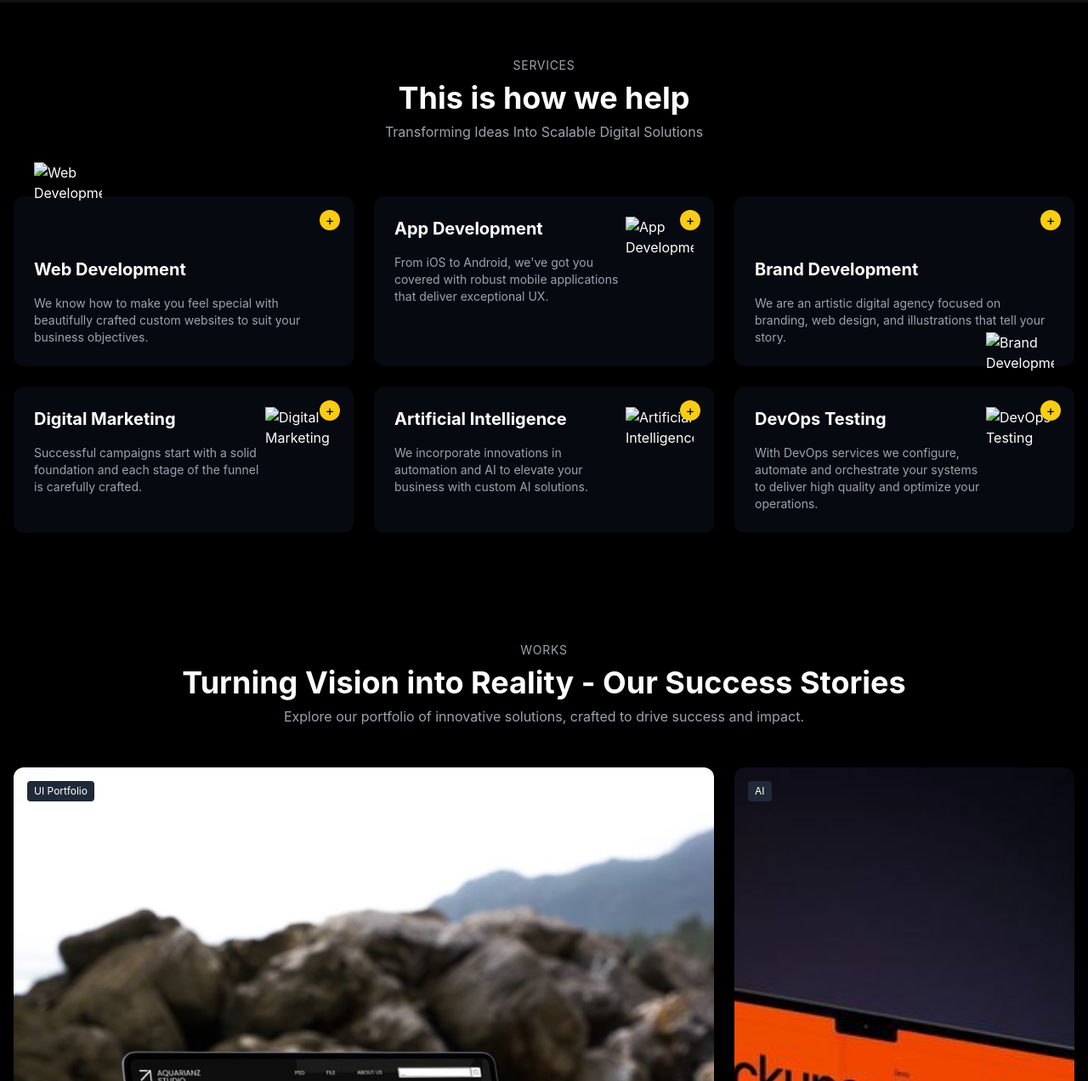
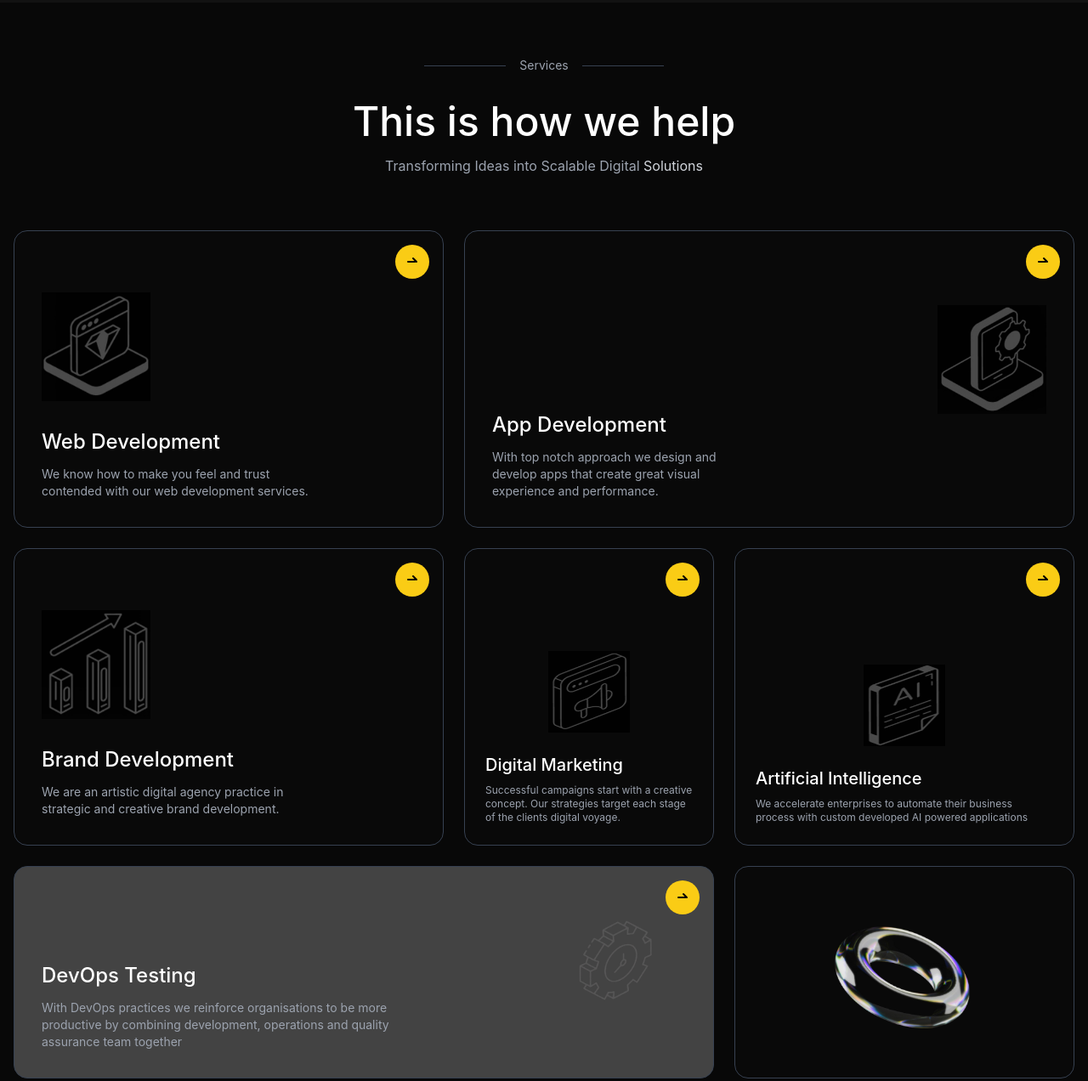
Before and after one commit to FasaluRahmanP/CodeFace, a plain HTML site: page index.html in a window 1280 px wide. Shown: the part 1097-2369 px from the top of the page at 85% size. Drawn offline with nearby package versions, Linux system fonts and the light colour scheme.

Commit message:
Want to Align

```diff
--- a/index.html
+++ b/index.html
@@ -7,14 +7,16 @@
     <title>Tech Company</title>
     <script src="https://cdn.tailwindcss.com"></script>
     <link href="https://cdnjs.cloudflare.com/ajax/libs/font-awesome/6.0.0/css/all.min.css" rel="stylesheet">
-    <link rel="stylesheet" href="style.css"></link>
+    <link rel="stylesheet" href="style.css">
+    </link>
 </head>
 
 <body class="text-white">
     <nav class="flex justify-center items-center p-4 px-8 bg-black bg-opacity-60 fixed w-full z-50">
         <div class="flex items-center justify-between w-full max-w-6xl relative">
 
-            <div class="absolute left-1/2 transform -translate-x-1/2 hidden md:flex space-x-6 border border-gray-900 rounded-full px-4 py-1">
+            <div
+                class="absolute left-1/2 transform -translate-x-1/2 hidden md:flex space-x-6 border border-gray-900 rounded-full px-4 py-1">
                 <a href="#" class="text-white-400 flex items-center">
                     <span class="mr-1">•</span> Home
                 </a>
@@ -53,7 +55,6 @@
             </button>
         </div>
 
-        <!-- Partner logos -->
         <div class="mt-20 mb-10">
             <div class="flex flex-wrap justify-center items-center gap-8 opacity-60">
                 <img src="./assets/webflow.png" alt="Webflow" class="h-8" />
@@ -75,11 +76,10 @@
                     <div class="text-sm font-light text-gray-400 mb-2">Successful Projects</div>
                     <div class="flex items-baseline">
                         <span class="text-8xl font-bold">120</span>
-                        <span class="text-4xl font-bold text-gray-500 ml-2">+</span>
+                        <span class="text-7xl font-bold text-gray-500 ml-2">+</span>
                     </div>
                 </div>
 
-                <!-- Stats Card 2 -->
                 <div class="bg-gray-900 bg-opacity-50 p-6 rounded-xl w-64 flex items-center">
                     <div>
                         <div class="flex -space-x-2 mb-2">
@@ -96,7 +96,6 @@
                     </div>
                 </div>
 
-                <!-- Stats Card 3 -->
                 <div class="bg-gray-900 bg-opacity-50 p-6 rounded-xl w-64">
                     <div class="text-sm font-light text-gray-400 mb-2">Happy Clients</div>
                     <div class="flex items-baseline">
@@ -108,191 +107,200 @@
         </div>
     </section>
 
-    <!-- Services Section -->
-    <section class="py-16 bg-black">
+    <section class="py-16">
         <div class="container mx-auto px-4">
-            <div class="text-center mb-8">
-                <p class="text-sm text-gray-400 uppercase tracking-wider">Services</p>
-                <h2 class="text-4xl font-bold mt-2">This is how we help</h2>
-                <p class="text-gray-400 mt-2">Transforming Ideas Into Scalable Digital Solutions</p>
+            <div class="flex justify-center items-center mb-8">
+                <div class="h-px w-24 bg-gray-700"></div>
+                <span class="mx-4 text-gray-400 text-sm">Services</span>
+                <div class="h-px w-24 bg-gray-700"></div>
             </div>
 
-            <div class="grid grid-cols-1 md:grid-cols-2 lg:grid-cols-3 gap-6 mt-16">
-                <!-- Service Card 1 -->
-                <div class="bg-gray-900 bg-opacity-40 p-6 rounded-xl relative">
-                    <div class="absolute -top-10 left-6">
-                        <img src="/api/placeholder/80/80" alt="Web Development" class="w-20 h-20" />
-                    </div>
-                    <div class="absolute top-4 right-4">
-                        <div class="bg-yellow-400 text-black rounded-full w-6 h-6 flex items-center justify-center">+
+            <div class="text-center">
+                <h2 class="font-display text-4xl md:text-5xl font-medium mb-4">This is how we help</h2>
+                <p class="text-gray-400">Transforming Ideas into Scalable Digital <span
+                        class="text-gray-300">Solutions</span></p>
             </div>
         </div>
-                    <div class="mt-12">
-                        <h3 class="text-xl font-bold mb-4">Web Development</h3>
-                        <p class="text-gray-400 text-sm">
-                            We know how to make you feel special with beautifully crafted custom websites to suit your
-                            business objectives.
-                        </p>
+    </section>
+
+    <section class="pb-20">
+        <div class="container mx-auto px-4">
+            <div class="grid grid-cols-1 md:grid-cols-12 gap-6">
+
+                <div
+                    class="md:col-span-5 bg-[#090909] border border-gray-700 rounded-2xl p-8 relative h-[350px] flex flex-col justify-end">
+                    <div
+                        class="absolute top-4 right-4 w-10 h-10 bg-yellow-400 rounded-full flex items-center justify-center">
+                        <svg xmlns="http://www.w3.org/2000/svg" class="h-5 w-5 text-black" fill="currentColor"
+                            viewBox="0 0 20 20">
+                            <path
+                                d="M10.293 5.293a1 1 0 011.414 0l4 4a1 1 0 01-1.414 1.414L12.586 11H5a1 1 0 010-2h7.586l-2.293-2.293a1 1 0 010-1.414z" />
+                        </svg>
                     </div>
+                    <div class="mb-8">
+                        <img src="assets/img1.png" alt="Web Development" class="w-32 h-32 opacity-80">
+                    </div>
+                    <h3 class="text-2xl font-medium mb-3">Web Development</h3>
+                    <p class="text-gray-400 text-sm max-w-xs">We know how to make you feel and trust contended with our
+                        web development services.</p>
                 </div>
 
-                <!-- Service Card 2 -->
-                <div class="bg-gray-900 bg-opacity-40 p-6 rounded-xl relative">
-                    <div class="absolute top-4 right-4">
-                        <div class="bg-yellow-400 text-black rounded-full w-6 h-6 flex items-center justify-center">+
+
+                <div
+                    class="md:col-span-7 bg-[#090909] border border-gray-700  rounded-2xl p-8 relative h-[350px] flex flex-col justify-end">
+                    <div
+                        class="absolute top-4 right-4 w-10 h-10 bg-yellow-400 rounded-full flex items-center justify-center">
+                        <svg xmlns="http://www.w3.org/2000/svg" class="h-5 w-5 text-black" fill="currentColor"
+                            viewBox="0 0 20 20">
+                            <path
+                                d="M10.293 5.293a1 1 0 011.414 0l4 4a1 1 0 01-1.414 1.414L12.586 11H5a1 1 0 010-2h7.586l-2.293-2.293a1 1 0 010-1.414z" />
+                        </svg>
                     </div>
+                    <div class="absolute right-8 top-1/4">
+                        <img src="assets/img2.png" alt="App Development" class="w-32 h-32 opacity-80">
                     </div>
-                    <div class="flex justify-between">
-                        <div>
-                            <h3 class="text-xl font-bold mb-4">App Development</h3>
-                            <p class="text-gray-400 text-sm">
-                                From iOS to Android, we've got you covered with robust mobile applications that deliver
-                                exceptional UX.
-                            </p>
-                        </div>
-                        <div>
-                            <img src="/api/placeholder/80/80" alt="App Development" class="w-20 h-20" />
-                        </div>
-                    </div>
+                    <h3 class="text-2xl font-medium mb-3">App Development</h3>
+                    <p class="text-gray-400 text-sm max-w-xs">With top notch approach we design and develop apps that
+                        create great visual experience and performance.</p>
                 </div>
 
-                <!-- Service Card 3 -->
-                <div class="bg-gray-900 bg-opacity-40 p-6 rounded-xl relative">
-                    <div class="absolute top-4 right-4">
-                        <div class="bg-yellow-400 text-black rounded-full w-6 h-6 flex items-center justify-center">+
+                <div
+                    class="md:col-span-5 bg-[#090909] border border-gray-700  rounded-2xl p-8 relative h-[350px] flex flex-col justify-end">
+                    <div
+                        class="absolute top-4 right-4 w-10 h-10 bg-yellow-400 rounded-full flex items-center justify-center">
+                        <svg xmlns="http://www.w3.org/2000/svg" class="h-5 w-5 text-black" fill="currentColor"
+                            viewBox="0 0 20 20">
+                            <path
+                                d="M10.293 5.293a1 1 0 011.414 0l4 4a1 1 0 01-1.414 1.414L12.586 11H5a1 1 0 010-2h7.586l-2.293-2.293a1 1 0 010-1.414z" />
+                        </svg>
                     </div>
+                    <div class="mb-8">
+                        <img src="assets/img3.png" alt="Brand Development" class="w-32 h-32 opacity-80">
                     </div>
-                    <div class="mt-12">
-                        <h3 class="text-xl font-bold mb-4">Brand Development</h3>
-                        <p class="text-gray-400 text-sm">
-                            We are an artistic digital agency focused on branding, web design, and illustrations that
-                            tell your story.
-                        </p>
-                    </div>
-                    <div class="absolute -bottom-10 right-6">
-                        <img src="/api/placeholder/80/80" alt="Brand Development" class="w-20 h-20" />
-                    </div>
+                    <h3 class="text-2xl font-medium mb-3">Brand Development</h3>
+                    <p class="text-gray-400 text-sm max-w-xs">We are an artistic digital agency practice in strategic
+                        and creative brand development.</p>
                 </div>
 
-                <!-- Service Card 4 -->
-                <div class="bg-gray-900 bg-opacity-40 p-6 rounded-xl relative">
-                    <div class="absolute top-4 right-4">
-                        <div class="bg-yellow-400 text-black rounded-full w-6 h-6 flex items-center justify-center">+
+                <div
+                    class="md:col-span-3 bg-[#090909] border border-gray-700  rounded-2xl p-6 relative h-[350px] flex flex-col justify-end">
+                    <div
+                        class="absolute top-4 right-4 w-10 h-10 bg-yellow-400 rounded-full flex items-center justify-center">
+                        <svg xmlns="http://www.w3.org/2000/svg" class="h-5 w-5 text-black" fill="currentColor"
+                            viewBox="0 0 20 20">
+                            <path
+                                d="M10.293 5.293a1 1 0 011.414 0l4 4a1 1 0 01-1.414 1.414L12.586 11H5a1 1 0 010-2h7.586l-2.293-2.293a1 1 0 010-1.414z" />
+                        </svg>
                     </div>
+                    <div class="mb-6">
+                        <img src="assets/img4.png" alt="Digital Marketing" class="w-24 h-24 opacity-80 mx-auto">
                     </div>
-                    <div class="flex justify-between">
-                        <div>
-                            <h3 class="text-xl font-bold mb-4">Digital Marketing</h3>
-                            <p class="text-gray-400 text-sm">
-                                Successful campaigns start with a solid foundation and each stage of the funnel is
-                                carefully crafted.
-                            </p>
-                        </div>
-                        <div>
-                            <img src="/api/placeholder/80/80" alt="Digital Marketing" class="w-20 h-20" />
-                        </div>
-                    </div>
+                    <h3 class="text-xl font-medium mb-2">Digital Marketing</h3>
+                    <p class="text-gray-400 text-xs">Successful campaigns start with a creative concept. Our strategies
+                        target each stage of the clients digital voyage.</p>
                 </div>
 
-                <!-- Service Card 5 -->
-                <div class="bg-gray-900 bg-opacity-40 p-6 rounded-xl relative">
-                    <div class="absolute top-4 right-4">
-                        <div class="bg-yellow-400 text-black rounded-full w-6 h-6 flex items-center justify-center">+
+                <div
+                    class="md:col-span-4 bg-[#090909] border border-gray-700  rounded-2xl p-6 relative h-[350px] flex flex-col justify-end">
+                    <div
+                        class="absolute top-4 right-4 w-10 h-10 bg-yellow-400 rounded-full flex items-center justify-center">
+                        <svg xmlns="http://www.w3.org/2000/svg" class="h-5 w-5 text-black" fill="currentColor"
+                            viewBox="0 0 20 20">
+                            <path
+                                d="M10.293 5.293a1 1 0 011.414 0l4 4a1 1 0 01-1.414 1.414L12.586 11H5a1 1 0 010-2h7.586l-2.293-2.293a1 1 0 010-1.414z" />
+                        </svg>
                     </div>
+                    <div class="mb-6">
+                        <img src="assets/img5.png" alt="AI" class="w-24 h-24 opacity-80 mx-auto">
                     </div>
-                    <div class="flex justify-between">
-                        <div>
-                            <h3 class="text-xl font-bold mb-4">Artificial Intelligence</h3>
-                            <p class="text-gray-400 text-sm">
-                                We incorporate innovations in automation and AI to elevate your business with custom AI
-                                solutions.
-                            </p>
-                        </div>
-                        <div>
-                            <img src="/api/placeholder/80/80" alt="Artificial Intelligence" class="w-20 h-20" />
-                        </div>
-                    </div>
+                    <h3 class="text-xl font-medium mb-2">Artificial Intelligence</h3>
+                    <p class="text-gray-400 text-xs">We accelerate enterprises to automate their business process with
+                        custom developed AI powered applications</p>
                 </div>
 
-                <!-- Service Card 6 -->
-                <div class="bg-gray-900 bg-opacity-40 p-6 rounded-xl relative">
-                    <div class="absolute top-4 right-4">
-                        <div class="bg-yellow-400 text-black rounded-full w-6 h-6 flex items-center justify-center">+
+                <div
+                    class="md:col-span-8 bg-[#434343] border border-gray-700  rounded-2xl p-8 relative h-[250px] flex flex-col justify-end">
+                    <div
+                        class="absolute top-4 right-4 w-10 h-10 bg-yellow-400 rounded-full flex items-center justify-center">
+                        <svg xmlns="http://www.w3.org/2000/svg" class="h-5 w-5 text-black" fill="currentColor"
+                            viewBox="0 0 20 20">
+                            <path
+                                d="M10.293 5.293a1 1 0 011.414 0l4 4a1 1 0 01-1.414 1.414L12.586 11H5a1 1 0 010-2h7.586l-2.293-2.293a1 1 0 010-1.414z" />
+                        </svg>
                     </div>
+                    <div class="absolute right-16 top-1/4">
+                        <img src="assets/img6.png" alt="DevOps" class="w-24 h-24 opacity-80">
                     </div>
-                    <div class="flex justify-between">
-                        <div>
-                            <h3 class="text-xl font-bold mb-4">DevOps Testing</h3>
-                            <p class="text-gray-400 text-sm">
-                                With DevOps services we configure, automate and orchestrate your systems to deliver high
-                                quality and optimize your operations.
-                            </p>
+                    <h3 class="text-2xl font-medium mb-3">DevOps Testing</h3>
+                    <p class="text-gray-400 text-sm max-w-md">With DevOps practices we reinforce organisations to be
+                        more productive by combining development, operations and quality assurance team together</p>
                 </div>
-                        <div>
-                            <img src="/api/placeholder/80/80" alt="DevOps Testing" class="w-20 h-20" />
-                        </div>
-                    </div>
+
+                <div
+                    class="md:col-span-4 bg-[#090909] border border-gray-700 rounded-2xl p-6 relative h-[250px] flex items-center justify-center overflow-hidden">
+                    <img src="assets/img7.png" alt="3D Ring" class="w-48 h-48 object-contain">
                 </div>
             </div>
         </div>
     </section>
 
-    <!-- Portfolio Section -->
-    <section class="py-16 bg-black">
-        <div class="container mx-auto px-4">
-            <div class="text-center mb-12">
-                <p class="text-sm text-gray-400 uppercase tracking-wider">Works</p>
-                <h2 class="text-4xl font-bold mt-2">Turning Vision into Reality - Our Success Stories</h2>
-                <p class="text-gray-400 mt-2">Explore our portfolio of innovative solutions, crafted to drive success
-                    and impact.</p>
+    <section class="bg-black text-white px-4 md:px-16 py-20">
+
+        <div class="text-center mb-16">
+            <h2 class="text-4xl md:text-5xl font-serif font-light">
+                Turning Vision into Reality – <span class="font-medium">Our Success Stories</span>
+            </h2>
+            <p class="text-gray-400 mt-4">
+                Explore our portfolio of innovative solutions, crafted to drive success and impact
+            </p>
         </div>
 
-            <div class="grid grid-cols-1 md:grid-cols-3 gap-6">
-                <!-- Portfolio Item 1 -->
-                <div class="md:col-span-2 rounded-xl overflow-hidden relative">
-                    <div class="absolute top-4 left-4 bg-gray-800 text-white text-xs px-2 py-1 rounded">UI Portfolio
-                    </div>
-                    <img src="./assets/m1.jpg" alt="Website Mockup" class="w-full h-full object-cover" />
+        <div class="relative w-full max-w-7xl mx-auto h-[600px] flex items-center">
+            <div
+                class="absolute left-0 z-40 w-[800px] h-[600px] rounded-xl overflow-hidden shadow-2xl bg-[#111] transition-all duration-500">
+                <span class="absolute top-4 left-4 bg-white text-black text-xs px-3 py-1 rounded-full z-50">//
+                    Fashion</span>
+                <img src="./assets/m1.jpg" class="w-full h-full object-cover" />
             </div>
 
-                <!-- Portfolio Item 2 -->
-                <div class="rounded-xl overflow-hidden relative">
-                    <div class="absolute top-4 left-4 bg-gray-800 text-white text-xs px-2 py-1 rounded">AI</div>
-                    <img src="./assets/m2.jpg" alt="AI Project" class="w-full h-full object-cover" />
+            <div
+                class="absolute left-[600px] z-30 w-[300px] h-[600px] rounded-xl overflow-hidden shadow-lg transform scale-95 transition-all duration-500">
+                <img src="./assets/m2.jpg" class="w-full h-full object-cover" />
+                <div class="absolute bottom-4 left-4 text-sm text-white">// Art</div>
             </div>
 
-                <!-- Portfolio Item 3 -->
-                <div class="rounded-xl overflow-hidden relative">
-                    <div class="absolute top-4 left-4 bg-gray-800 text-white text-xs px-2 py-1 rounded">Movie Tracking
-                    </div>
-                    <img src="./assets/m3.jpg" alt="Movie Tracking App" class="w-full h-full object-cover" />
+            <div
+                class="absolute left-[720px] z-20 w-[300px] h-[600px] rounded-xl overflow-hidden shadow-lg transform scale-85 transition-all duration-500">
+                <img src="./assets/m3.jpg" class="w-full h-full object-cover" />
+                <div class="absolute bottom-4 left-4 text-sm text-white">// Money Transfer</div>
             </div>
 
-                <!-- Portfolio Item 4 -->
-                <div class="rounded-xl overflow-hidden relative">
-                    <div class="absolute top-4 left-4 bg-gray-800 text-white text-xs px-2 py-1 rounded">Data Booking
-                    </div>
-                    <img src="./assets/m4.jpg" alt="Data Booking System" class="w-full h-full object-cover" />
+            <div
+                class="absolute left-[840px] z-10 w-[300px] h-[600px] rounded-xl overflow-hidden shadow-lg transform scale-75 transition-all duration-500">
+                <img src="./assets/m4.jpg" class="w-full h-full object-cover" />
+                <div class="absolute bottom-4 left-4 text-sm text-white">// Cab Booking</div>
             </div>
         </div>
 
-            <!-- Navigation Dots -->
-            <div class="flex justify-center mt-8 space-x-2">
-                <button class="w-8 h-8 rounded-full border border-gray-400 flex items-center justify-center">
-                    <i class="fas fa-arrow-left text-xs"></i>
+
+
+        <div class="flex justify-center mt-12 gap-6">
+            <button
+                class="w-12 h-12 rounded-full bg-white text-black flex items-center justify-center hover:bg-gray-300 transition">
+                <svg class="w-5 h-5" fill="none" stroke="currentColor" stroke-width="2" viewBox="0 0 24 24">
+                    <path stroke-linecap="round" stroke-linejoin="round" d="M15 19l-7-7 7-7" />
+                </svg>
             </button>
-                <button class="w-8 h-8 rounded-full border border-gray-400 flex items-center justify-center">
-                    <i class="fas fa-arrow-right text-xs"></i>
+            <button
+                class="w-12 h-12 rounded-full bg-white text-black flex items-center justify-center hover:bg-gray-300 transition">
+                <svg class="w-5 h-5" fill="none" stroke="currentColor" stroke-width="2" viewBox="0 0 24 24">
+                    <path stroke-linecap="round" stroke-linejoin="round" d="M9 5l7 7-7 7" />
+                </svg>
             </button>
-            </div>
         </div>
     </section>
 
-    <!-- Footer would go here -->
 
-    <script>
-        // Any JavaScript functionality would go here
-    </script>
 </body>
 
 </html>
```
Also changed, not shown: assets/arrow.png (added), assets/img1.png (added), assets/img2.png (added), assets/img3.png (added), assets/img4.png (added), assets/img5.png (added), assets/img6.png (added), assets/img7.png (added). Lines whose indentation alone changed are shown as unchanged.
